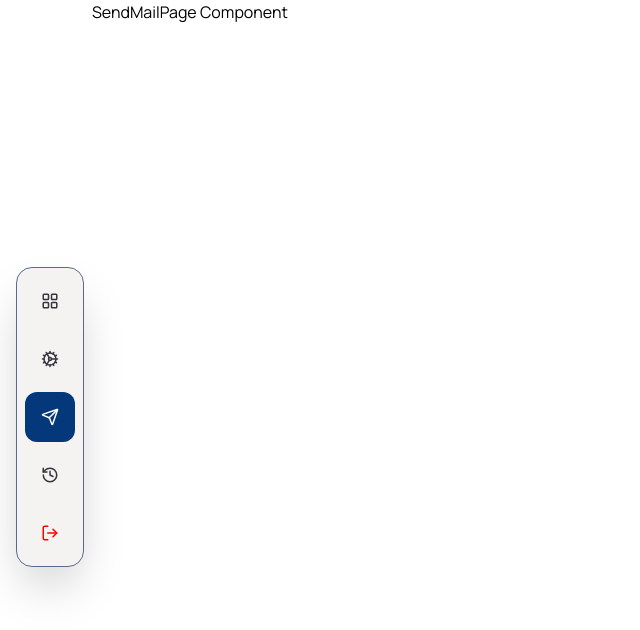
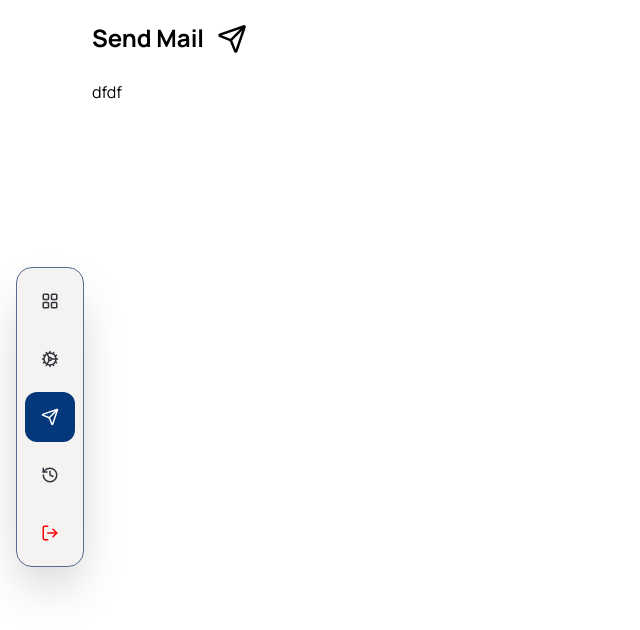
Before and after one commit to gokul278/SMTPConnect-UI, a React (Vite) app: page /user/send-mail in a window 1280 px wide. Shown: the top 630 px of the page, without its empty margins (0-640 px from the left). Built offline with nearby package versions, Linux system fonts and the light colour scheme.

Commit message:
Updated Bug Fix

```diff
--- a/src/Pages/MainRoutes/AuthContent.tsx
+++ b/src/Pages/MainRoutes/AuthContent.tsx
@@ -1,7 +1,4 @@
-import axios from "axios";
 import React, { createContext, useContext, useEffect, useState } from "react";
-import { useLocation, useNavigate } from "react-router-dom";
-import { decrypt } from "../../lib/Helper";
 
 export const RoleList = [
     { type: "user", id: 1 },
@@ -41,9 +38,6 @@ export const AuthProvider: React.FC<{ children: React.ReactNode }> = ({
     const [role, setRoleState] = useState<Role>(null);
     const [user, setUser] = useState<UserProfile | null>(null);
     const [loading, setLoading] = useState(true);
-    const location = useLocation();
-
-    const navigate = useNavigate();
 
     const setRole = (newRole: Role) => {
         setRoleState(newRole);
--- a/src/Pages/SendMailPage/SendMailPage.tsx
+++ b/src/Pages/SendMailPage/SendMailPage.tsx
@@ -1,13 +1,24 @@
+
+import { Send, } from 'lucide-react';
 import React from 'react';
 
-interface SendMailPageProps {
+interface ConfigurationPageProps {
 
 }
 
-const SendMailPage: React.FC<SendMailPageProps> = () => {
+const SendMailPage: React.FC<ConfigurationPageProps> = () => {
+
+
     return (
-        <div>
-            SendMailPage Component
+        <div className='h-full'>
+            <div className='h-[10vh] flex justify-between items-end lg:items-center'>
+                <div className='font-bold text-black text-lg md:text-2xl'>
+                    Send Mail <Send width={30} height={30} className='inline-block mb-1 ml-2' />
+                </div>
+            </div>
+            <div className='h-[90vh] pb-20 lg:pb-10  overflow-auto'>
+                dfdf
+            </div>
         </div>
     );
 };
```
